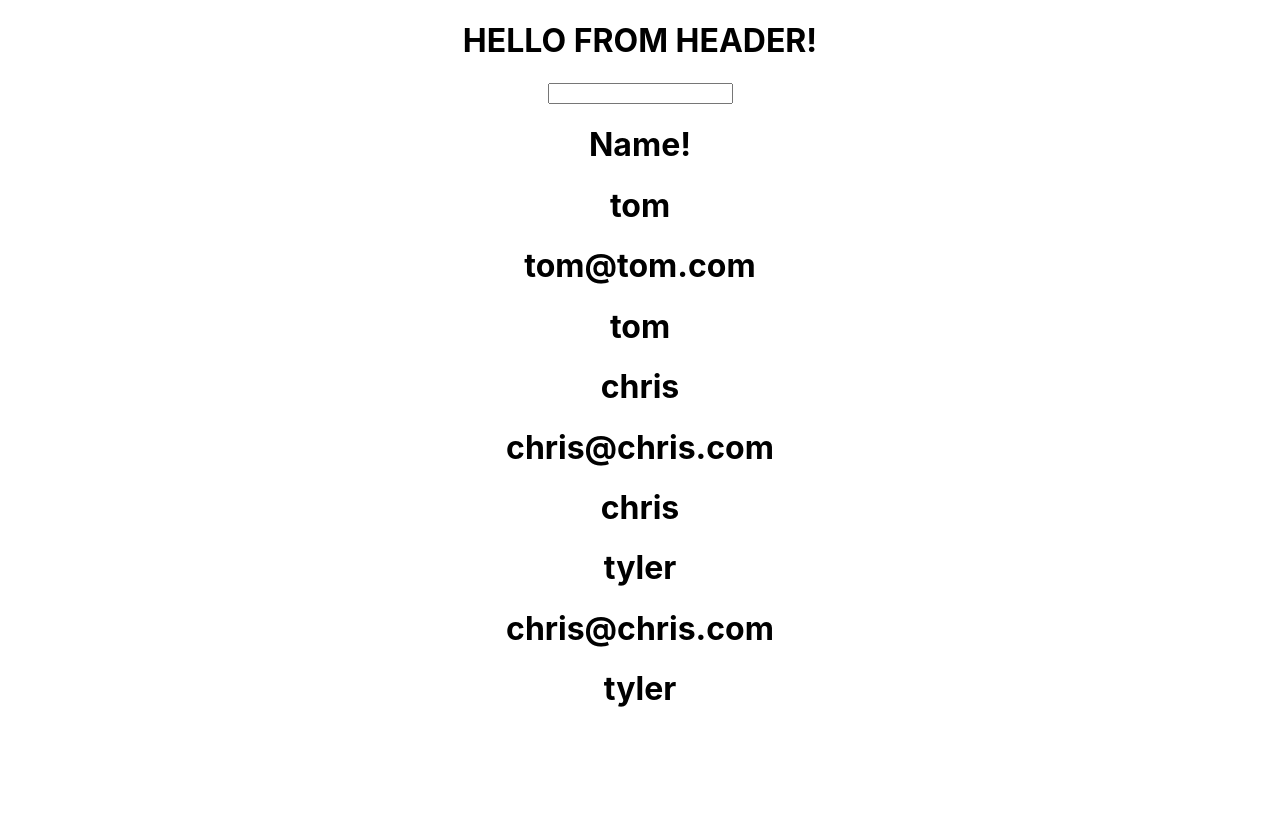
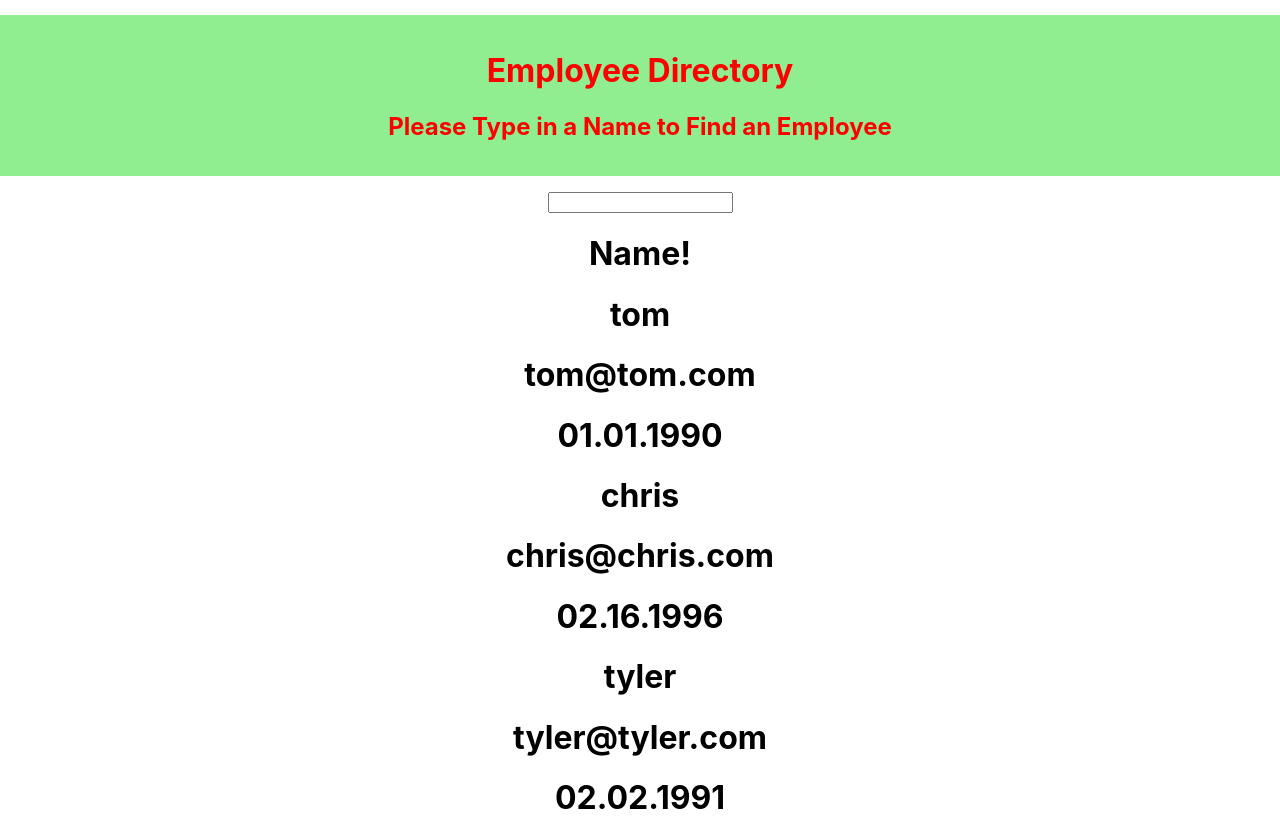
Before and after one commit to CKalama/React-Employee-Directory, a React (Create React App) app: page /home in a window 1280 px wide. Before the commit the page ends 800 px from the top, so only its background shows below. Built offline with nearby package versions, Linux system fonts and the light colour scheme.

Commit message:
Added style to Header component to test if it would work. Successfuly implemented how Header will look for styling

```diff
--- a/src/App.css
+++ b/src/App.css
@@ -1,3 +1,18 @@
+/* My CSS */
+.header-style {
+  background-color: lightgreen;
+  padding:15px;
+  margin-bottom:15px;
+  margin-top:15px;
+  color:red;
+}
+
+
+
+
+
+
+
 .App {
   text-align: center;
 }
--- a/src/components/Header.js
+++ b/src/components/Header.js
@@ -7,7 +7,10 @@ function Header() {
 
   return (
     <div className="App">
-        <h1>HELLO FROM HEADER!</h1>
+        <header className="header-style">
+        <h1>Employee Directory</h1>
+        <h2>Please Type in a Name to Find an Employee</h2>
+        </header>
     </div>
   );
 }
--- a/src/pages/HomePage.js
+++ b/src/pages/HomePage.js
@@ -7,7 +7,7 @@ import Header from "../components/Header";
 function HomePage() {
 
   const [state, setState] = useState({
-    emps: [{name: 'tom', email: 'tom@tom.com'}, {name: 'chris', email: 'chris@chris.com'},{name: 'tyler', email: 'chris@chris.com'}],
+    emps: [{name: 'tom', email: 'tom@tom.com', DOB:'01.01.1990'}, {name: 'chris', email: 'chris@chris.com', DOB:'02.16.1996'},{name: 'tyler', email: 'tyler@tyler.com', DOB:'02.02.1991'}],
     filteredEmps: []
   })
 
@@ -56,7 +56,7 @@ function HomePage() {
             <div>
               <h1>{emp.name}</h1>
               <h1>{emp.email}</h1>
-              <h1>{emp.name}</h1>
+              <h1>{emp.DOB}</h1>
               {/* <h1>{emp.email}</h1> */}
             </div>
           )
@@ -70,7 +70,7 @@ export default HomePage;
 
 //TODO LIST!
 //1. Click the name label and then re arange our state array alphabetically
-  // just how u did a on change with a heper bunction - this time on on click with a helper function
+  // just how u did a onchange with a helper bunction - this time on on click with a helper function
   // inside on on click helper you will sort the array alphabetically!! and then update the state
     // similar to hwo you did it on the filter but this time we are just sorting abc order
 
```
